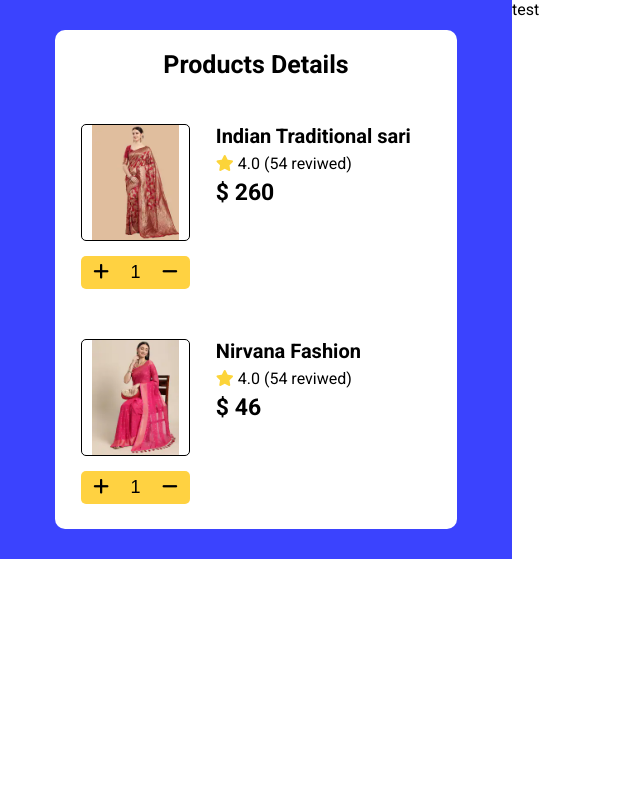
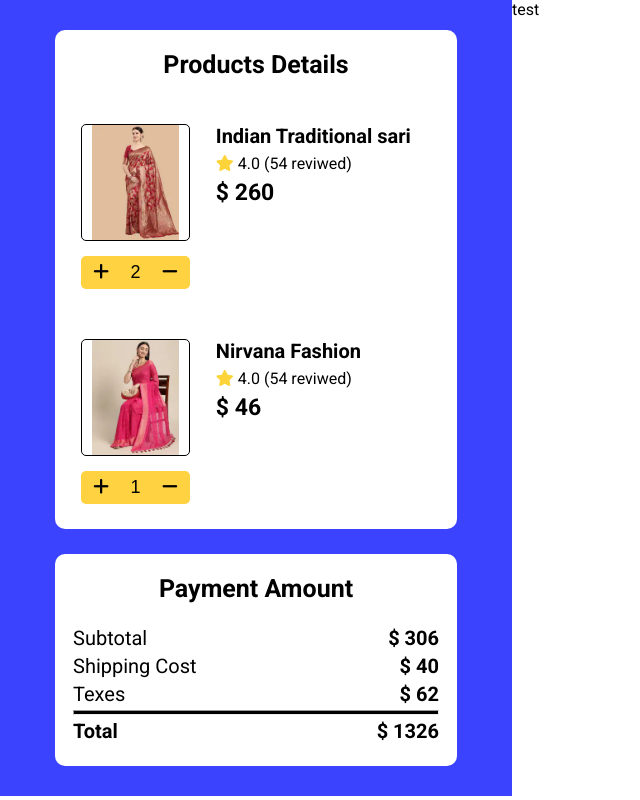
Before and after one commit to PaulBaretto/DailyUI, a plain HTML site: page day-002/index.html in a window 1280 px wide. Both pictures are taken after a click on the button 101 px from the left and 272 px from the top of the page. Shown: the whole page, without its empty margins (0-640 px from the left). Drawn offline with Linux system fonts and the light colour scheme.

Commit message:
commit 03

```diff
--- a/day-002/assets/css/style.css
+++ b/day-002/assets/css/style.css
@@ -13,6 +13,8 @@
 .sf-products-details{
     background-color: #3B43FE;
     padding: 30px 55px;
+    display: grid;
+    gap: 25px;
 }
 .products-details-holder{
     background-color: #fff;
@@ -77,6 +79,11 @@
     font-size: 18px;
     font-weight: 400;
 }
+.product-counts input[type=number]::-webkit-inner-spin-button,
+.product-counts input[type=number]::-webkit-outer-spin-button {
+  -webkit-appearance: none;
+  margin: 0;
+}
 
 .products-mine-details{
     display: grid;
@@ -95,6 +102,32 @@
     color: #FCD439;
 }
 
+.payment-amount-holder{
+    background-color: #fff;
+    border-radius: 10px;
+    display: grid;
+    padding: 20px 15px;
+}
+.payment-amount-holder h3{
+    font-weight: 600;
+    color: #000;
+    font-size: 25px;
+    text-align: center;
+    padding-block:0px 20px;
+}
+.payment-amount-holder tr td{
+    font-weight: 400;
+    font-size: 20px;
+    color: #000;
+}
+.payment-amount-holder tr td hr{
+    height: 3px;
+    background: #000;
+}
+.payment-amount-holder .payment-cost-num{
+    font-weight: 700;
+    text-align: end;
+}
 
 @media only screen and (max-width:480px){
     .sf-container{
--- a/day-002/assets/js/main.js
+++ b/day-002/assets/js/main.js
@@ -0,0 +1,27 @@
+
+
+let incressButtons = document.querySelectorAll('.incress-btn')
+let decressButtons = document.querySelectorAll('.decress-btn')
+
+
+incressButtons.forEach((plusBtn) => {
+    plusBtn.addEventListener('click', (e) => {
+        let totalProducts = e.currentTarget.nextElementSibling;
+        if(totalProducts && totalProducts.tagName === 'INPUT'){
+        //    let  t = ++1
+            // totalProducts.value =  t;
+            totalProducts.value =  parseInt(totalProducts.value) + 1;
+        }
+
+    })
+})
+
+// decressButtons.forEach((minusBtn) => {
+//     minusBtn.addEventListener('click', (e) => {
+//         let totalProducts = e.currentTarget.nextElementSibling;
+//         if(totalProducts && totalProducts.tagName === 'INPUT'){
+//             totalProducts.value =  parseInt(totalProducts.value) - 1;
+//         }
+
+//     })
+// })
--- a/day-002/index.html
+++ b/day-002/index.html
@@ -31,7 +31,7 @@
                             </div>
                             <div class="product-counts">
                                 <button class="incress-btn"><span><i class="fa-solid fa-plus"></i></span></button>
-                                <input type="text" value="1" class="products-in-cart">
+                                <input type="number"  value="1" class="products-in-cart">
                                 <button class="decress-btn"><span><i class="fa-solid fa-minus"></i></span></button>
                             </div>
                         </div>
@@ -50,7 +50,7 @@
                             </div>
                             <div class="product-counts">
                                 <button class="incress-btn"><span><i class="fa-solid fa-plus"></i></span></button>
-                                <input type="text" value="1" class="products-in-cart">
+                                <input type="number" value="1" class="products-in-cart">
                                 <button class="decress-btn"><span><i class="fa-solid fa-minus"></i></span></button>
                             </div>
                         </div>
@@ -63,6 +63,30 @@
                         </div>
                     </div>
                 </div>
+                <div class="payment-amount-holder">
+                    <h3>Payment Amount</h3>
+                    <table>
+                        <tbody>
+                            <tr>
+                                <td>Subtotal</td>
+                                <td class="payment-cost-num">$ 306</td>
+                            </tr>
+                            <tr>
+                                <td>Shipping Cost</td>
+                                <td class="payment-cost-num">$ 40</td>
+                            </tr>
+                            <tr>
+                                <td>Texes</td>
+                                <td class="payment-cost-num">$ 62</td>
+                            </tr>
+                            <tr><td colspan="2"><hr></td></tr>
+                            <tr>
+                                <td><strong> Total</strong></td>
+                                <td class="payment-cost-num">$ 1326</td>
+                            </tr>
+                        </tbody>
+                    </table>
+                </div>
             </div>
             <div class="sf-from-holder">test</div>
         </div>
@@ -70,7 +94,6 @@
 
     <script src="assets/js/main.js"></script>
 </body>
-
 </html>
 
 <!--
```
